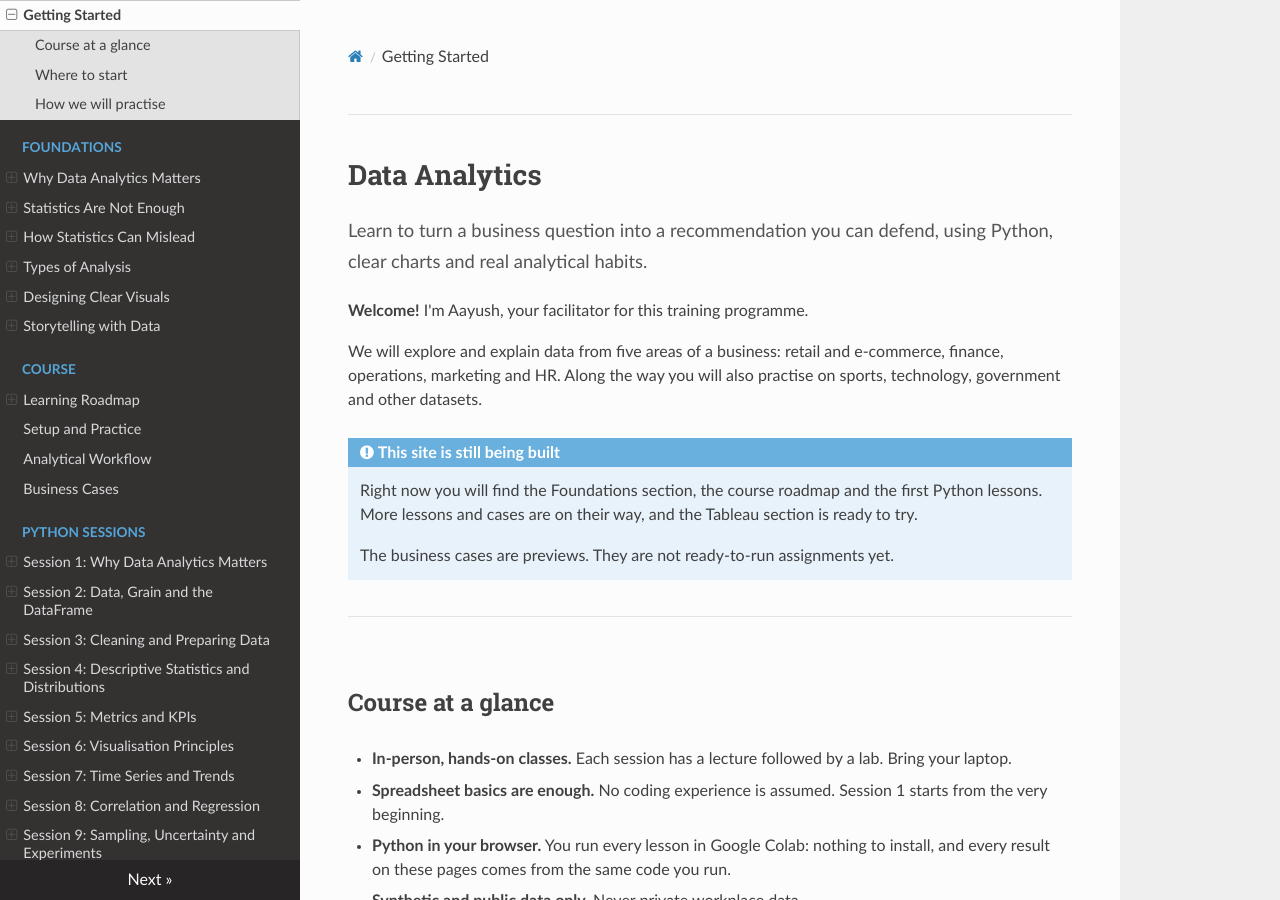
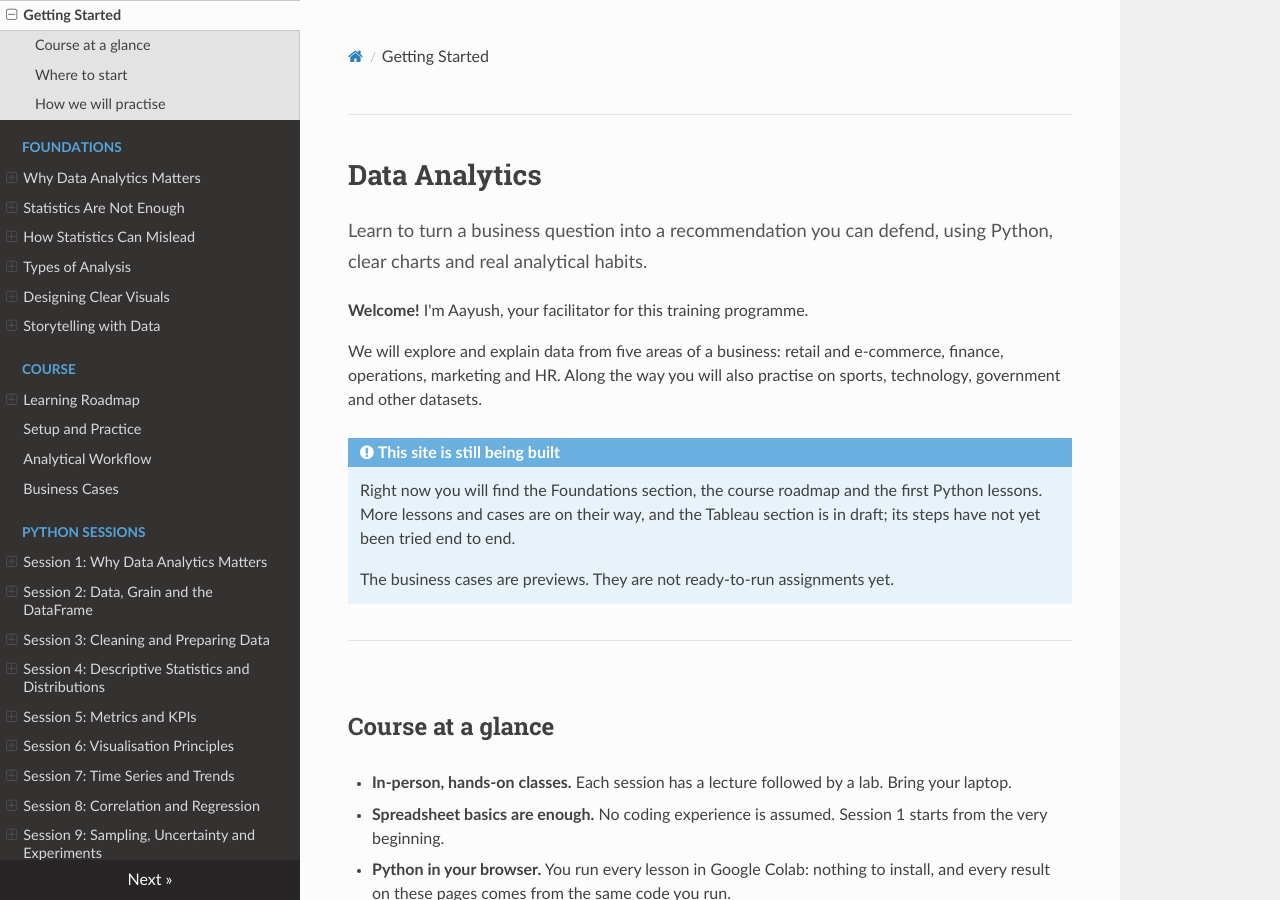
Before and after one commit to Aayush181509/AnalyticsLecture, an MkDocs documentation site: the page built from docs/index.md, in a window 1280 px wide and 900 px high. Built offline with MkDocs 1.6.1, drawn with Linux system fonts in a browser that asks for light colours; nearby versions of some CDN libraries.

Commit message:
Say the Tableau section is still in draft
Co-Authored-By: Claude Opus 5.5 <noreply@anthropic.com>

```diff
--- a/docs/index.md
+++ b/docs/index.md
@@ -10,7 +10,7 @@ We will explore and explain data from five areas of a business: retail and e-com
 
 !!! note "This site is still being built"
 
-    Right now you will find the Foundations section, the course roadmap and the first Python lessons. More lessons and cases are on their way, and the Tableau section is ready to try.
+    Right now you will find the Foundations section, the course roadmap and the first Python lessons. More lessons and cases are on their way, and the Tableau section is in draft; its steps have not yet been tried end to end.
 
     The business cases are previews. They are not ready-to-run assignments yet.
 
```
